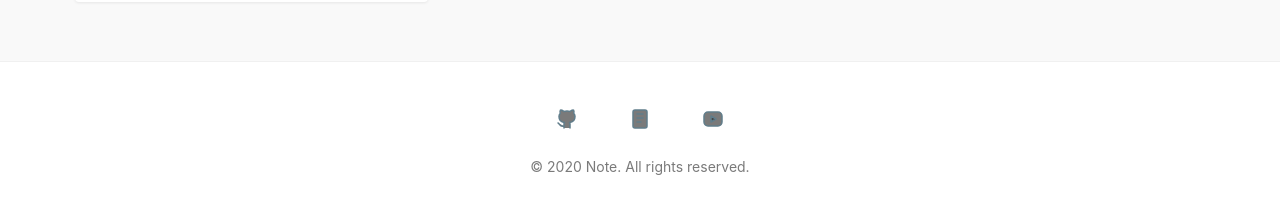
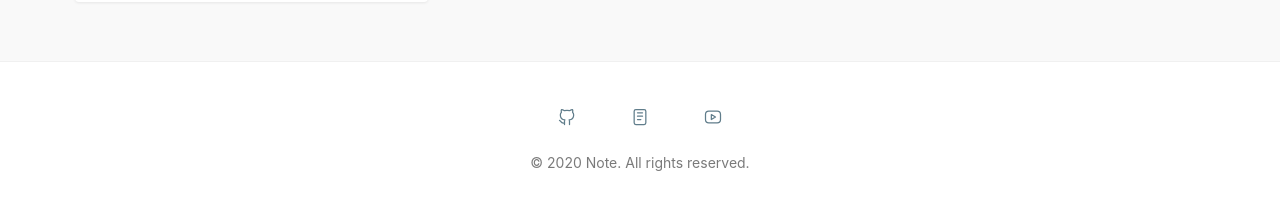
Before and after one commit to yusoojeong/yusoojeong.github.io, a Jekyll site: the page built from index.md, in a window 1280 px wide and 900 px high, scrolled down 935 px. Shown: the part 678-892 px from the top of the window. Built offline with Jekyll 4.4.1, drawn with Linux system fonts in a browser that asks for light colours.

Commit message:
[Edit] footer class delete social__icon

```diff
--- a/_includes/footer.html
+++ b/_includes/footer.html
@@ -3,7 +3,7 @@
     <nav class="social">
       {% if site.github_username %}
         <a class="social__link" target="_blank" rel="noopener noreferrer" href="https://github.com/{{ site.github_username }}">
-          <svg xmlns="http://www.w3.org/2000/svg" class="social__icon icon icon-tabler icon-tabler-brand-github" width="20" height="20" viewBox="0 0 24 24" stroke-width="1.5" stroke="#607D8B" fill="none" stroke-linecap="round" stroke-linejoin="round">
+          <svg xmlns="http://www.w3.org/2000/svg" class="icon icon-tabler icon-tabler-brand-github" width="20" height="20" viewBox="0 0 24 24" stroke-width="1.5" stroke="#607D8B" fill="none" stroke-linecap="round" stroke-linejoin="round">
             <path stroke="none" d="M0 0h24v24H0z" fill="none"/>
             <path d="M9 19c-4.3 1.4 -4.3 -2.5 -6 -3m12 5v-3.5c0 -1 .1 -1.4 -.5 -2c2.8 -.3 5.5 -1.4 5.5 -6a4.6 4.6 0 0 0 -1.3 -3.2a4.2 4.2 0 0 0 -.1 -3.2s-1.1 -.3 -3.5 1.3a12.3 12.3 0 0 0 -6.2 0c-2.4 -1.6 -3.5 -1.3 -3.5 -1.3a4.2 4.2 0 0 0 -.1 3.2a4.6 4.6 0 0 0 -1.3 3.2c0 4.6 2.7 5.7 5.5 6c-.6 .6 -.6 1.2 -.5 2v3.5" />
           </svg>
@@ -11,7 +11,7 @@
       {% endif %}
       {% if site.notion_username %}
         <a class="social__link" target="_blank" rel="noopener noreferrer" href="https://www.notion.so/{{ site.notion_username }}">
-          <svg xmlns="http://www.w3.org/2000/svg" class="social__icon icon icon-tabler icon-tabler-notes" width="20" height="20" viewBox="0 0 24 24" stroke-width="1.5" stroke="#607D8B" fill="none" stroke-linecap="round" stroke-linejoin="round">
+          <svg xmlns="http://www.w3.org/2000/svg" class="icon icon-tabler icon-tabler-notes" width="20" height="20" viewBox="0 0 24 24" stroke-width="1.5" stroke="#607D8B" fill="none" stroke-linecap="round" stroke-linejoin="round">
             <path stroke="none" d="M0 0h24v24H0z" fill="none"/>
             <rect x="5" y="3" width="14" height="18" rx="2" />
             <line x1="9" y1="7" x2="15" y2="7" />
@@ -22,7 +22,7 @@
       {% endif %}
       {% if site.youtube_username %}
         <a class="social__link" target="_blank" rel="noopener noreferrer" href="https://www.youtube.com/{{ site.youtube_username }}">
-          <svg  class="social__icon icon icon-tabler icon-tabler-brand-youtube" width="20" height="20" viewBox="0 0 24 24" stroke-width="1.5" stroke="#607D8B" fill="none" stroke-linecap="round" stroke-linejoin="round">
+          <svg  class="icon icon-tabler icon-tabler-brand-youtube" width="20" height="20" viewBox="0 0 24 24" stroke-width="1.5" stroke="#607D8B" fill="none" stroke-linecap="round" stroke-linejoin="round">
             <path stroke="none" d="M0 0h24v24H0z" fill="none"/>
             <rect x="3" y="5" width="18" height="14" rx="4" />
             <path d="M10 9l5 3l-5 3z" />
```
